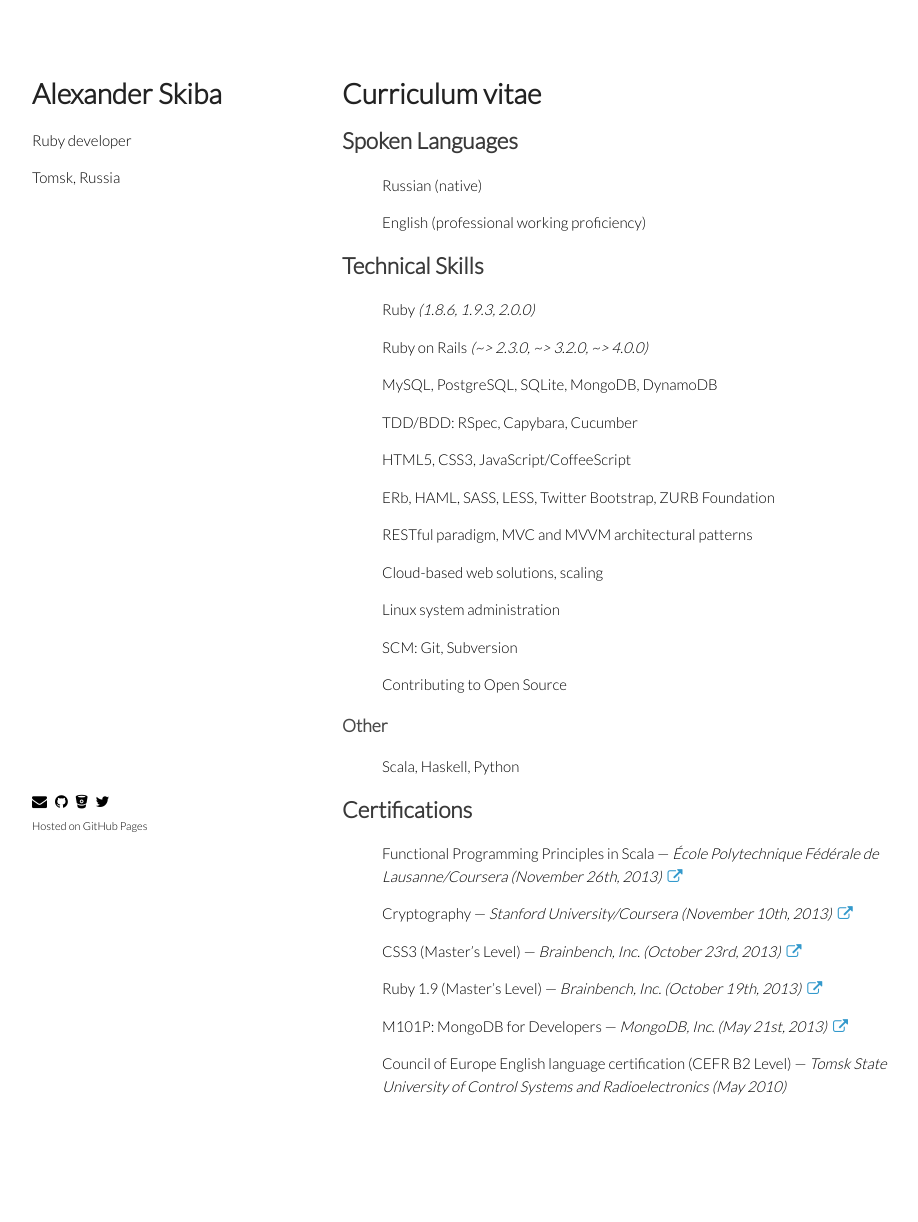
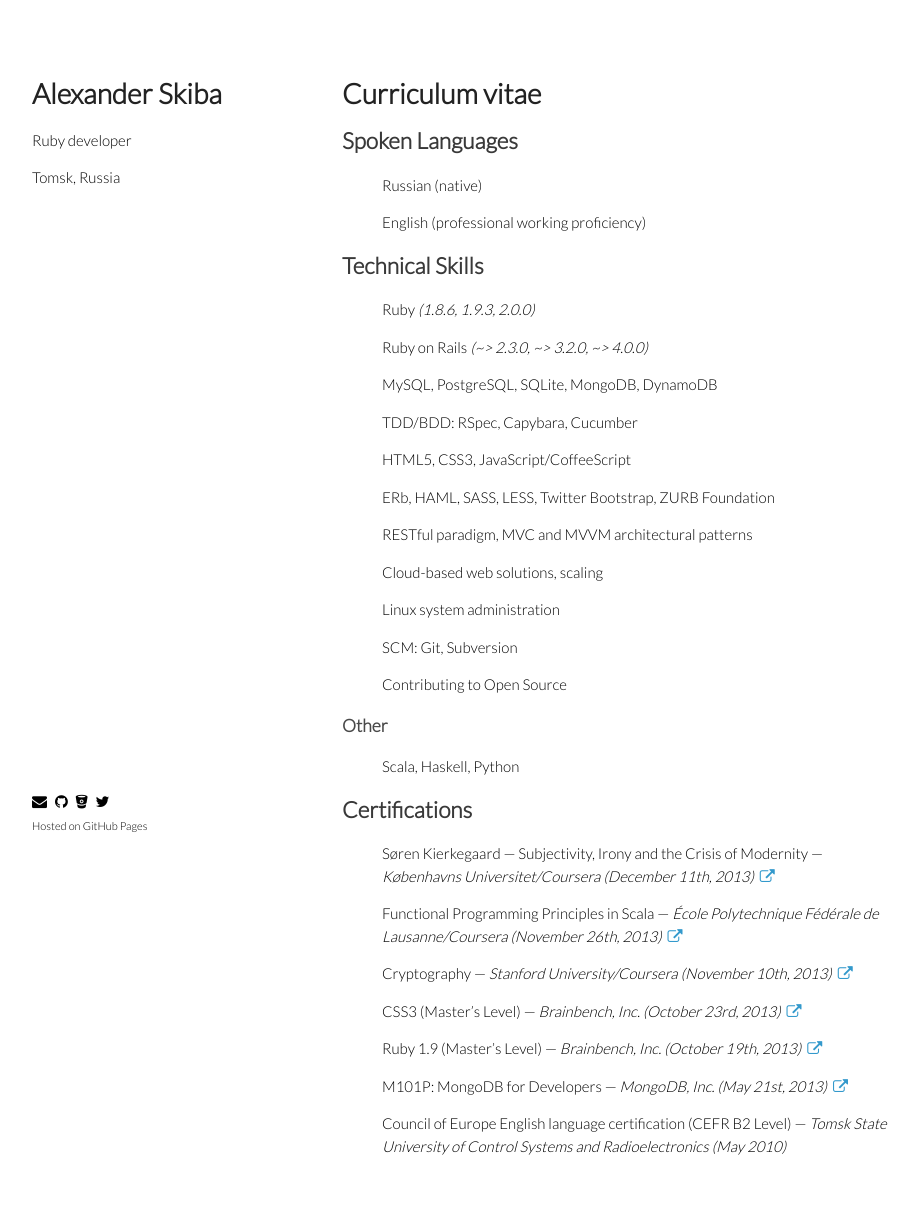
Before and after one commit to lacrosse/lacrosse.github.io, a Jekyll site: the page built from cv/index.md, in a window 1280 px wide. Shown: the whole page, without its empty margins (178-1096 px from the left). Built offline with Jekyll 4.4.1, drawn with Linux system fonts in a browser that asks for light colours; nearby versions of some CDN libraries; Markdown is read by kramdown in place of the engine named in the settings; before the commit the page ends 1162 px from its top, so only the background shows below that.

Commit message:
Add certificate

```diff
--- a/cv/index.md
+++ b/cv/index.md
@@ -40,6 +40,8 @@ layout: cv
 
 ## Certifications
 
+* Søren Kierkegaard — Subjectivity, Irony and the Crisis of Modernity — *Københavns Universitet/Coursera (December 11th, 2013)* [<i class="fa fa-external-link"></i>](/files/certs/kierkegaard_2013.pdf)
+
 * Functional Programming Principles in Scala — *École Polytechnique Fédérale de Lausanne/Coursera (November 26th, 2013)* [<i class="fa fa-external-link"></i>](/files/certs/scala_2013.pdf)
 
 * Cryptography — *Stanford University/Coursera (November 10th, 2013)* [<i class="fa fa-external-link"></i>](/files/certs/crypto_2013.pdf)
```
Also changed, not shown: 1 other file.
